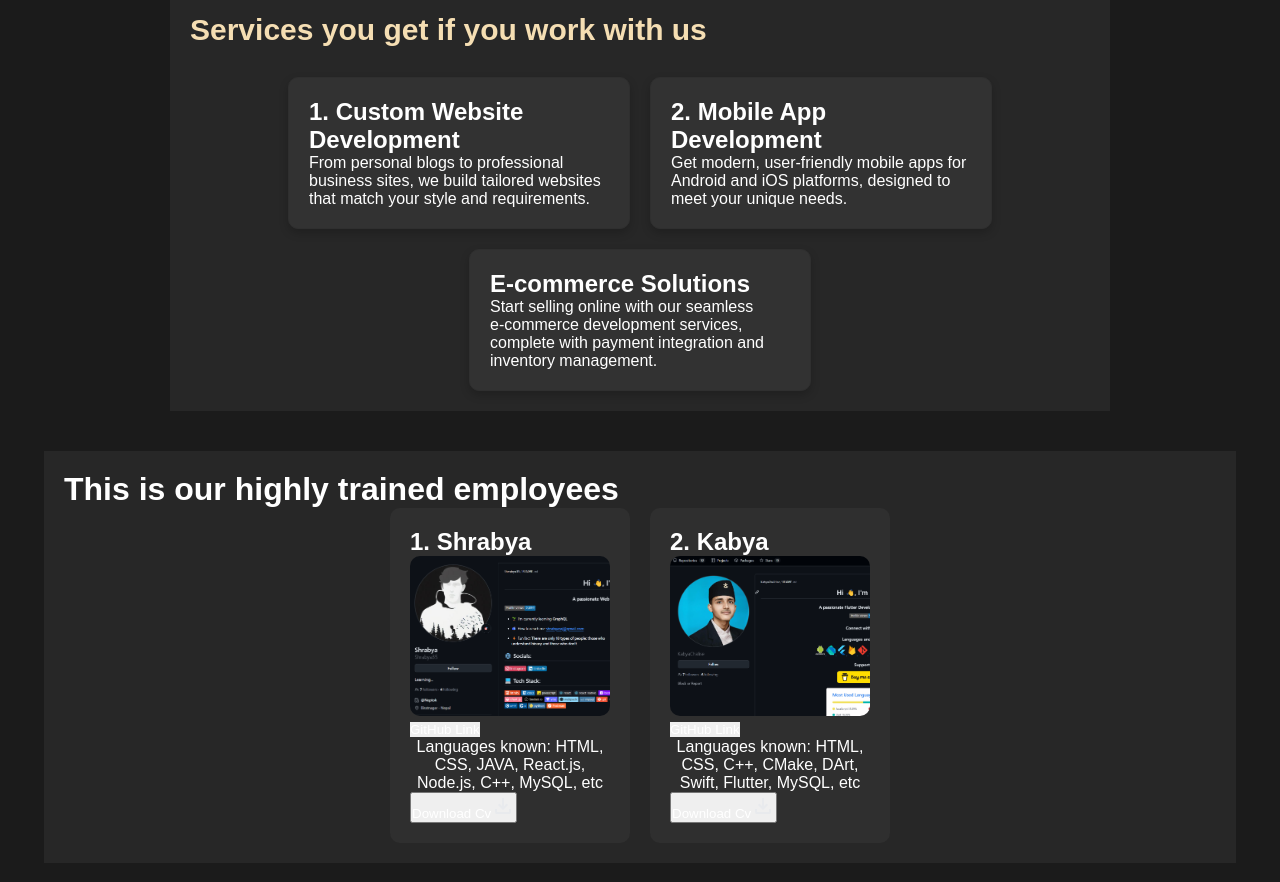
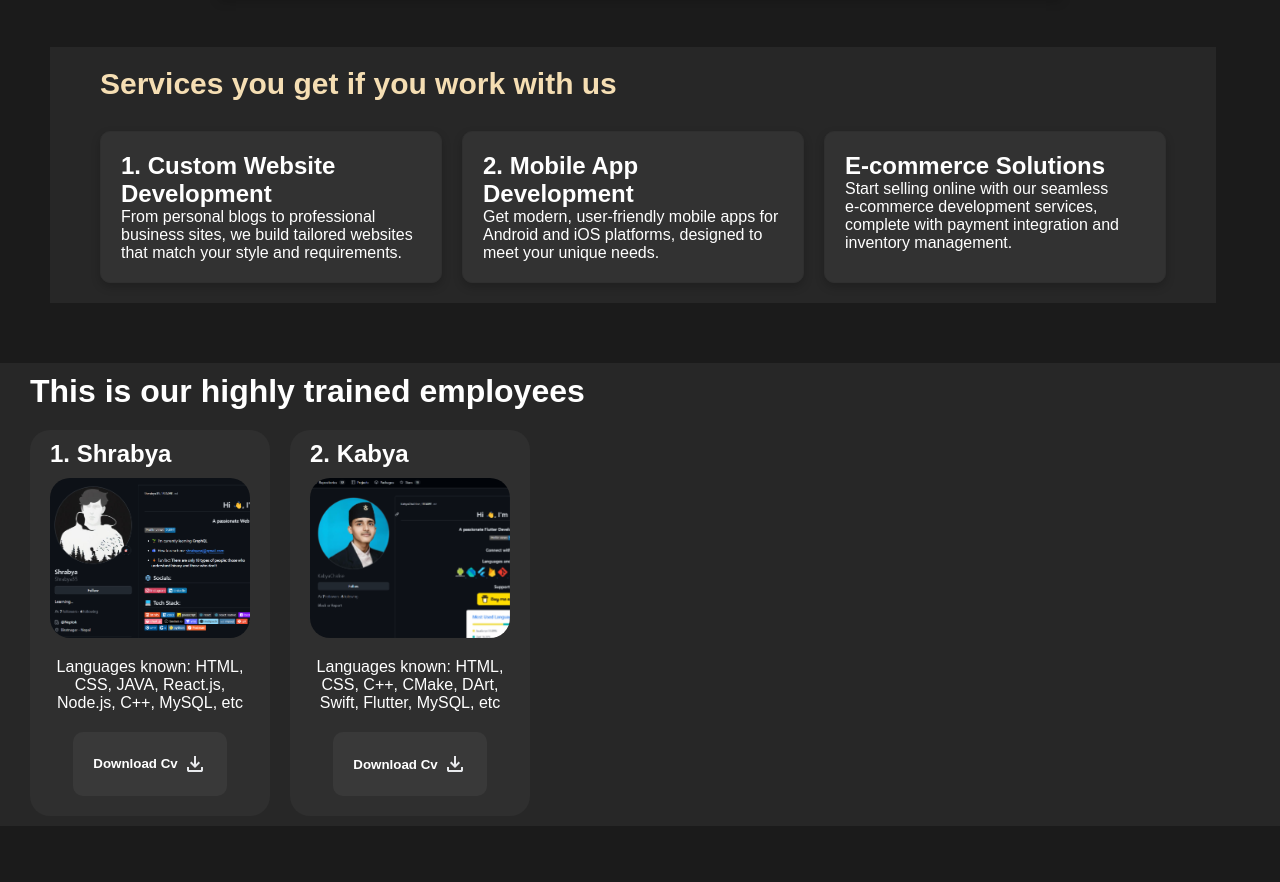
Before and after one commit to PSGPLAY/The-Company, a plain HTML site: page index.html in a window 1280 px wide. Shown: the part 1899-2781 px from the top of the page. Drawn offline with Linux system fonts and the light colour scheme.

Commit message:
The Company

```diff
--- a/styles.css
+++ b/styles.css
@@ -66,27 +66,26 @@ main {
 
 /* About Section */
 .about {
-  margin: 50px auto;
-  padding: 20px;
-  width: 90%;
-  max-width: 900px;
+  margin: 50px 50px;
+  padding: 20px 20px;
+  width: 900px;
   color: white;
   background: linear-gradient(135deg, rgb(37, 37, 37), rgb(27, 27, 27));
   border: 1px solid rgb(47, 47, 47);
   box-shadow: 0 4px 10px rgba(0, 0, 0, 0.2);
   display: flex;
   flex-direction: column;
-  gap: 20px;
+  gap: 30px;
 }
 .about h3 {
-  font-size: 30px;
+  font-size: 50px;
   color: wheat;
 }
 .Experienced {
   display: flex;
-  flex-wrap: wrap;
-  gap: 20px;
+  gap: 50px;
   justify-content: center;
+  align-items: center;
 }
 .exp {
   width: 150px;
@@ -142,20 +141,18 @@ main {
 
 /* Services Section */
 .services {
-  margin: 20px auto;
-  padding: 20px;
-  width: 90%;
-  max-width: 900px;
+  margin: 5px 50px;
+  padding: 20px 50px;
+  width: fit-content;
   background-color: rgb(39, 39, 39);
   display: flex;
   flex-direction: column;
+  flex-wrap: wrap;
   gap: 20px;
 }
 .services-you-get {
   display: flex;
-  flex-wrap: wrap;
   gap: 20px;
-  justify-content: center;
 }
 .service-card {
   width: 300px;
@@ -173,31 +170,90 @@ main {
 
 /* Employees Section */
 .employes {
-  padding: 20px;
-  margin: 40px auto;
-  width: 90%;
   background-color: rgb(39, 39, 39);
+  padding: 10px 30px;
+  margin: 60px auto;
+  display: flex;
+  flex-direction: column;
+  gap: 20px;
 }
 .employee {
   display: flex;
-  flex-wrap: wrap;
   gap: 20px;
-  justify-content: center;
 }
 .employee-card {
   background-color: rgb(47, 47, 47);
-  padding: 20px;
-  border-radius: 10px;
+  width: fit-content;
+  padding: 10px 20px;
+  border-radius: 20px;
   transition: transform 0.2s;
+  display: flex;
+  flex-direction: column;
+  gap: 10px;
 }
 .employee-card:hover {
   transform: scale(1.05);
   box-shadow: 0 6px 15px rgba(0, 0, 0, 0.3);
 }
+.containner_employee {
+  position: relative;
+  width: fit-content;
+}
 .containner_employee img {
-  max-width: 100%;
+  opacity: 1;
+  display: block;
   height: auto;
+  transition: 0.5s ease;
+  backface-visibility: hidden;
+  border-radius: 20px;
+}
+
+.middle {
+  transition: 0.5s ease;
+  opacity: 0;
+  position: absolute;
+  top: 50%;
+  left: 50%;
+  transform: translate(-50%, -50%);
+  -ms-transform: translate(-50%, -50%);
+}
+.containner_employee:hover .containner_employee img {
+  opacity: 0.3;
+}
+.containner_employee:hover .middle {
+  opacity: 1;
+}
+.github_link button {
+  background-color: black;
+  color: white;
+  font-size: 15px;
+  padding: 15px 40px;
   border-radius: 10px;
+  cursor: pointer;
+}
+.bottom {
+  display: flex;
+  flex-direction: column;
+  margin: 10px auto;
+  gap: 20px;
+  width: 200px;
+  justify-content: center;
+  align-items: center;
+}
+.bottom button {
+  padding: 20px 20px;
+  background-color: rgb(57, 57, 57);
+  border: none;
+  font-weight: 600;
+  border-radius: 10px;
+  cursor: pointer;
+  display: flex;
+  align-items: center;
+  gap: 5px;
+  transition: box-shadow 0.2s;
+}
+.bottom button:hover {
+  box-shadow: 10px 6px 15px rgba(0, 0, 0, 0.3);
 }
 
 @media (max-width: 768px) {
```
